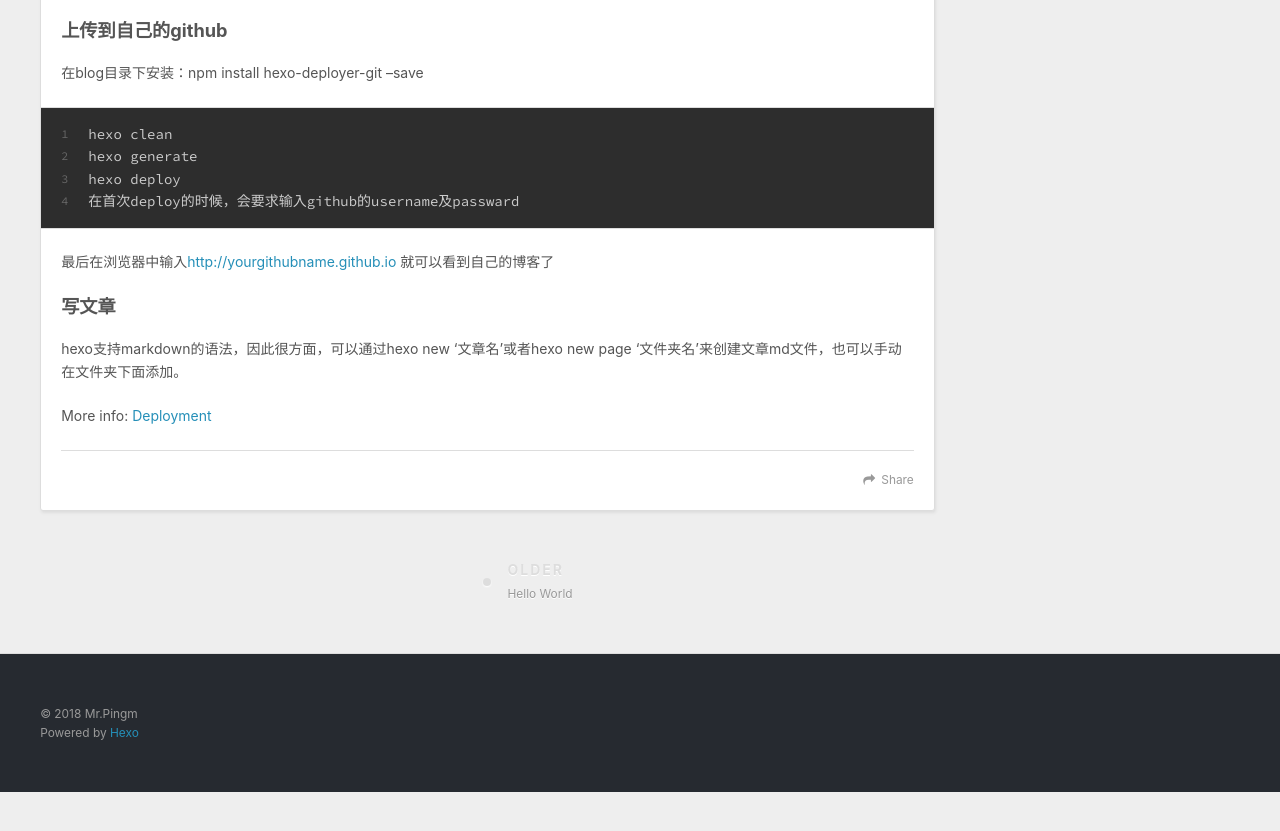
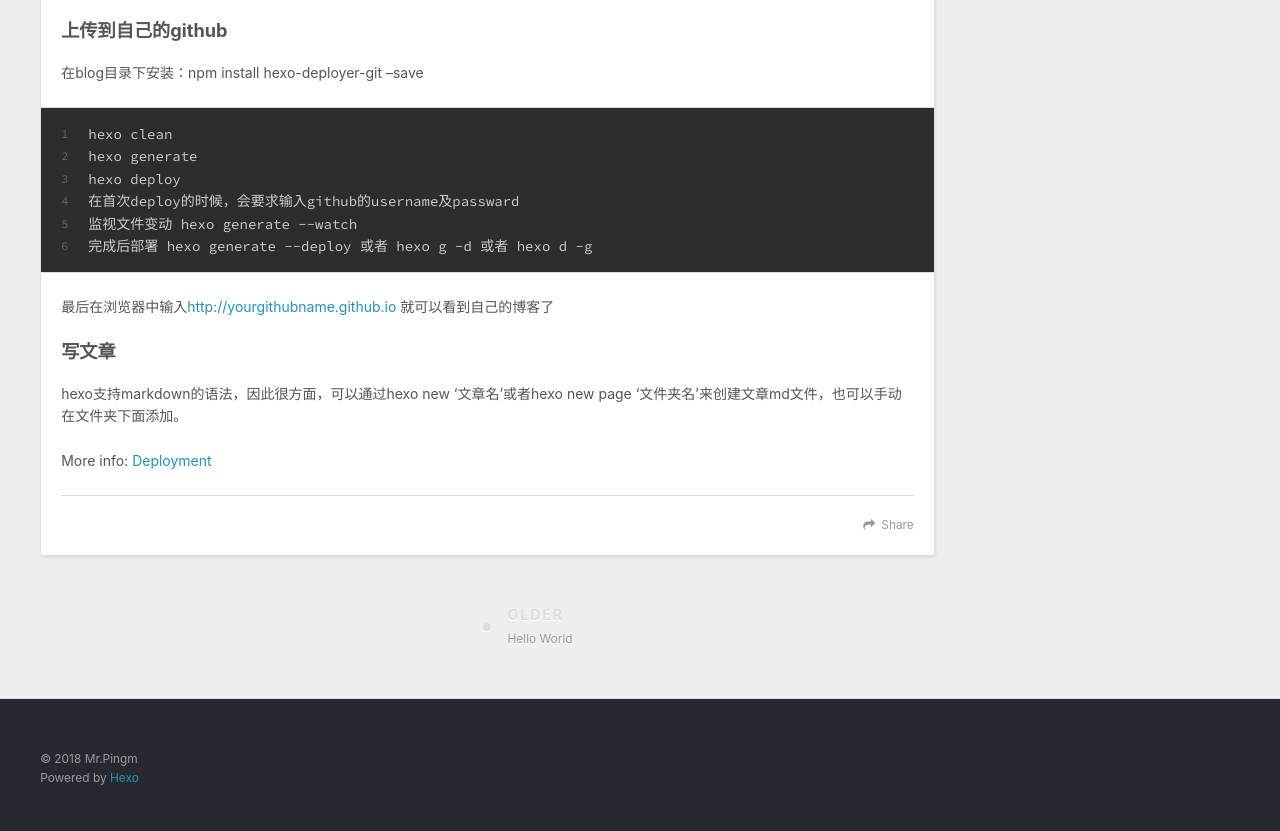
Before and after one commit to liulei92/liulei92.github.io, a plain HTML site: page 2018/07/24/hexo-create/index.html in a window 1280 px wide. Shown: the part 2010-2841 px from the top of the page. Before the commit the page ends 2802 px from the top, so only its background shows below. Drawn offline with nearby package versions, Linux system fonts and the light colour scheme.

Commit message:
Site updated 2018-07-24 15:20:49

```diff
--- a/2018/07/24/hexo-create/index.html
+++ b/2018/07/24/hexo-create/index.html
@@ -16,7 +16,7 @@
 <meta property="og:description" content="pingm前期准备安装以下内容： 1231.[git]1.[node]1.[个人github配置] 安装后开始hexo的搭建网站hexo.io 安装hexo 12341.在vscode中本地创建一个文件夹blog文件夹，cd进入该目录，里面必须是空的!2.在vscode中打开终端（命令行）,输入&quot;npm install -g hexo 或者 yarn add hexo -g&quot;3.安装完成以后输入&quot;">
 <meta property="og:locale" content="Chinese">
 <meta property="og:image" content="https://user-gold-cdn.xitu.io/2018/7/19/164ae5a129208749?w=474&h=177&f=png&s=5759">
-<meta property="og:updated_time" content="2018-07-24T07:13:39.054Z">
+<meta property="og:updated_time" content="2018-07-24T07:20:30.279Z">
 <meta name="twitter:card" content="summary">
 <meta name="twitter:title" content="hexo搭建blog">
 <meta name="twitter:description" content="pingm前期准备安装以下内容： 1231.[git]1.[node]1.[个人github配置] 安装后开始hexo的搭建网站hexo.io 安装hexo 12341.在vscode中本地创建一个文件夹blog文件夹，cd进入该目录，里面必须是空的!2.在vscode中打开终端（命令行）,输入&quot;npm install -g hexo 或者 yarn add hexo -g&quot;3.安装完成以后输入&quot;">
@@ -106,7 +106,7 @@
 <figure class="highlight bash"><table><tr><td class="gutter"><pre><span class="line">1</span><br><span class="line">2</span><br><span class="line">3</span><br></pre></td><td class="code"><pre><span class="line">hexo clean //清除缓存</span><br><span class="line">hexo generate // 生成</span><br><span class="line">hexo server //运行server -p 6210</span><br></pre></td></tr></table></figure>
 <p>打开浏览器输入<a href="http://localhost:4000/" target="_blank" rel="noopener">http://localhost:4000/</a> 就能看到初始blog了</p>
 <h3 id="上传到自己的github"><a href="#上传到自己的github" class="headerlink" title="上传到自己的github"></a>上传到自己的github</h3><p>在blog目录下安装：npm install hexo-deployer-git –save</p>
-<figure class="highlight bash"><table><tr><td class="gutter"><pre><span class="line">1</span><br><span class="line">2</span><br><span class="line">3</span><br><span class="line">4</span><br></pre></td><td class="code"><pre><span class="line">hexo clean</span><br><span class="line">hexo generate</span><br><span class="line">hexo deploy</span><br><span class="line">在首次deploy的时候，会要求输入github的username及passward</span><br></pre></td></tr></table></figure>
+<figure class="highlight bash"><table><tr><td class="gutter"><pre><span class="line">1</span><br><span class="line">2</span><br><span class="line">3</span><br><span class="line">4</span><br><span class="line">5</span><br><span class="line">6</span><br></pre></td><td class="code"><pre><span class="line">hexo clean</span><br><span class="line">hexo generate</span><br><span class="line">hexo deploy</span><br><span class="line">在首次deploy的时候，会要求输入github的username及passward</span><br><span class="line">监视文件变动 hexo generate --watch</span><br><span class="line">完成后部署 hexo generate --deploy 或者 hexo g -d 或者 hexo d -g</span><br></pre></td></tr></table></figure>
 <p>最后在浏览器中输入<a href="http://yourgithubname.github.io" target="_blank" rel="noopener">http://yourgithubname.github.io</a> 就可以看到自己的博客了</p>
 <h3 id="写文章"><a href="#写文章" class="headerlink" title="写文章"></a>写文章</h3><p>hexo支持markdown的语法，因此很方面，可以通过hexo new ‘文章名’或者hexo new page ‘文件夹名’来创建文章md文件，也可以手动在文件夹下面添加。</p>
 <p>More info: <a href="https://hexo.io/docs/deployment.html" target="_blank" rel="noopener">Deployment</a></p>
```
Also changed, not shown: index.html (+1 -1 lines).
